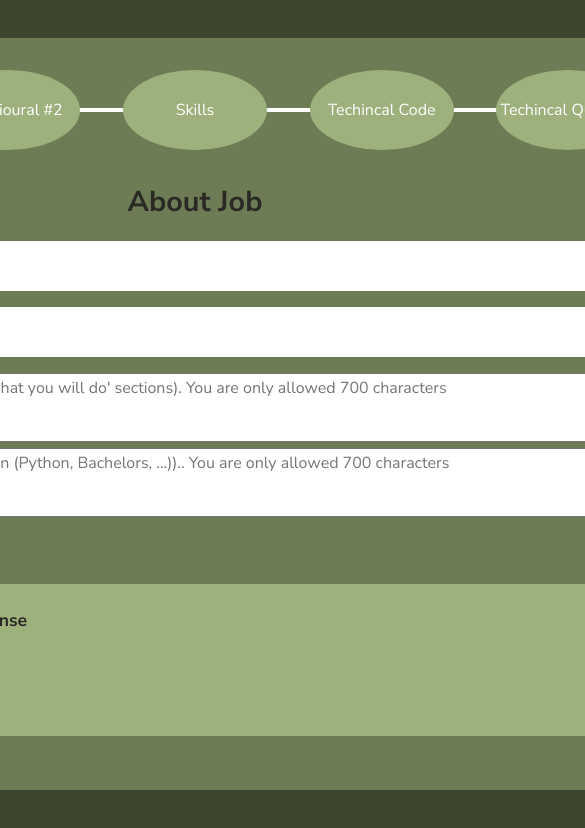
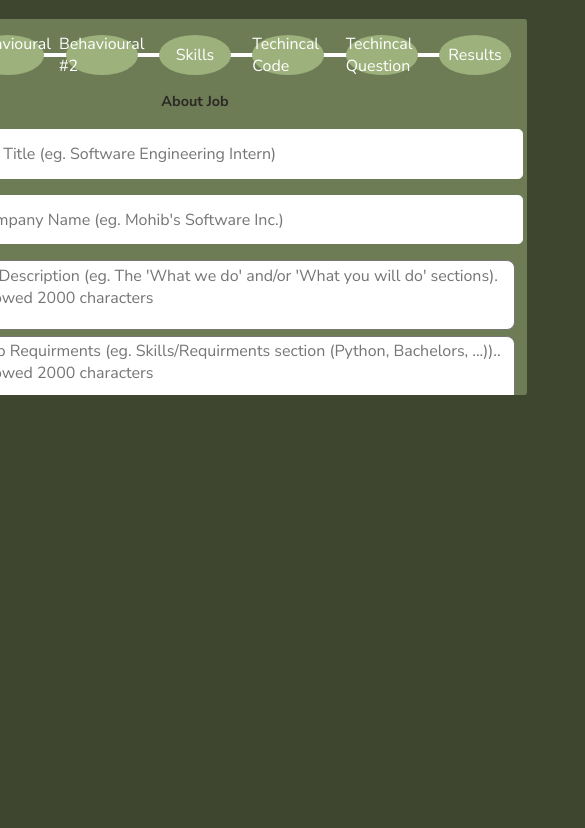
Before and after one commit to ImJehtts/Interview_Simulator, a React (Vite) app in the folder frontend/: page / in a window 390 px wide. Shown: the top 828 px of the page, 585 px wide, since content can reach past the window. Built offline with nearby package versions, Linux system fonts and the light colour scheme.

Commit message:
The previous request didn't work as intended but this should fix that.
If question does not load on component mount, try again a max of 3 times before letting user know.
Also made css styling for even smaller screens.
Made routing through env files.

```diff
--- a/frontend/src/components/Behavioural1.jsx
+++ b/frontend/src/components/Behavioural1.jsx
@@ -8,11 +8,13 @@ const Behavioural1 = ({pressedNext, jobData, overallRatingtoMain}) => {
     const [ratingnumber, setRatingnumber] = useState('0.0/5')
     const [feedback, setFeedback] = useState('')
     const [apirecieved, setApirecieved] = useState(0)
+    const backendUrl = import.meta.env.VITE_BACK_END_PORT
 
     useEffect(() => {
         const getquestion = async () =>{
-            let attempts = 0;
-            while (question === '' && attempts < 3){
+            let attempts = 0
+            let questionfetched = false
+            while (!questionfetched && attempts < 3){
                 try {
                     let prompt = `Act as an interview simulator for an icebreaker round. Based on the following details: Role Name:${jobData[0]} Company Name:${jobData[1]} Role Description:${jobData[2]}
                         Generate a behavioral interview question that is light, engaging, and non-technical. The goal is to help the interviewer get to know the candidate better
@@ -22,7 +24,7 @@ const Behavioural1 = ({pressedNext, jobData, overallRatingtoMain}) => {
                         Think of 3 potential questions and return only one that fits best for the role. A get to know of why you would want to hire them and less like a STAR question.
                         Respond in this strict JSON format (no additional information or text). Dont even label it as json:
                         {"question": "Your thoughtfully crafted icebreaker question here"}`
-                    const response = await axios.post('http://localhost:4800/OpenAi_routes/makequestion', {
+                    const response = await axios.post(`${backendUrl}/OpenAi_routes/makequestion`, {
                         jobData: jobData,
                         prompt: prompt,
                     });
@@ -34,7 +36,8 @@ const Behavioural1 = ({pressedNext, jobData, overallRatingtoMain}) => {
                         return acc + (index > 0 && index % 8 === 0 ? "\n" : " ") + word;
                     }, "")
 
-                        setQuestion(formattedQuestion);
+                        setQuestion(formattedQuestion)
+                        questionfetched = true
                     }else {
                         console.error('Failed to get question: ', response.statusText);
                     }
@@ -44,7 +47,7 @@ const Behavioural1 = ({pressedNext, jobData, overallRatingtoMain}) => {
                   }
                   attempts++;
             }
-            if (question === '') {
+            if (!questionfetched) {
                 setFeedback('Cannot get question, please try again later.');
             }
         }
@@ -76,7 +79,7 @@ const Behavioural1 = ({pressedNext, jobData, overallRatingtoMain}) => {
             Provide 2-4 lines of feedback and give a rating to one decimal point out of 5. Respond strictly in this JSON format (no additional information or text). Dont even label it as json:
             {"feedback": "Your feedback here", "rating": "Your rating here (example: 3.5/5)"}`
 
-            const response = await axios.post('http://localhost:4800/OpenAi_routes/recieveQfeedback', {
+            const response = await axios.post(`${backendUrl}/OpenAi_routes/recieveQfeedback`, {
                 question:question,
                 questionanswer:questionanswer,
                 jobData: jobData,
@@ -119,8 +122,8 @@ const Behavioural1 = ({pressedNext, jobData, overallRatingtoMain}) => {
                 <form>
                 <textarea type='text'
                 name="behaviouralanswer"
-                maxLength='2000'
-                placeholder="Please Answer the question on the left. You are only allowed 2000 characters "
+                maxLength='3000'
+                placeholder="Please Answer the question on the left. You are only allowed 3000 characters "
                 required onChange={handleChange}/>
             </form>
             </div>
--- a/frontend/src/components/Behavioural2.jsx
+++ b/frontend/src/components/Behavioural2.jsx
@@ -8,11 +8,13 @@ const Behavioural2 = ({pressedNext, jobData, overallRatingtoMain}) => {
     const [ratingnumber, setRatingnumber] = useState('0.0/5')
     const [feedback, setFeedback] = useState('')
     const [apirecieved, setApirecieved] = useState(0)
+    const backendUrl = import.meta.env.VITE_BACK_END_PORT
 
     useEffect(() => {
         const getquestion = async () => {
             let attempts = 0;
-            while (question === '' && attempts < 3) {
+            let questionfetched = false
+            while (!questionfetched && attempts < 3) {
                 try {
                     let prompt = `Act as an interview simulator for a behavioral round. Based on the following details: Role Name:${jobData[0]} Company Name:${jobData[1]}
                     Generate a behavioral interview question that follows the STAR (Situation, Task, Action, Result) model. The goal is to assess the candidate's past experiences in a structured way.
@@ -21,7 +23,7 @@ const Behavioural2 = ({pressedNext, jobData, overallRatingtoMain}) => {
                     DDO NOT ask techinical or hard-skill questions. If technical, ask open ended questions like how would you explain a technical concept to a non-technical person.
                     Respond in this strict JSON format (no additional information or text). Don't even label it as JSON:
                     {"question": "Your thoughtfully crafted STAR behavioral question here"}`
-                    const response = await axios.post('http://localhost:4800/OpenAi_routes/makequestion', {
+                    const response = await axios.post(`${backendUrl}/OpenAi_routes/makequestion`, {
                         jobData: jobData,
                         prompt: prompt,
                     });
@@ -33,7 +35,8 @@ const Behavioural2 = ({pressedNext, jobData, overallRatingtoMain}) => {
                         return acc + (index > 0 && index % 8 === 0 ? "\n" : " ") + word;
                     }, "")
 
-                        setQuestion(formattedQuestion);
+                        setQuestion(formattedQuestion)
+                        questionfetched = true
                     }else {
                         console.error('Failed to get question: ', response.statusText);
                     }
@@ -43,7 +46,7 @@ const Behavioural2 = ({pressedNext, jobData, overallRatingtoMain}) => {
                   }
                   attempts++;
             }
-            if (question === '') {
+            if (!questionfetched) {
                 setFeedback('Cannot get question, please try again later.');
             }
         };
@@ -69,7 +72,7 @@ const Behavioural2 = ({pressedNext, jobData, overallRatingtoMain}) => {
             Provide 2-4 lines of feedback and give a rating to one decimal point out of 5. Respond strictly in this JSON format (no additional information or text). Don't even label it as json:
             {"feedback": "Your feedback here", "rating": "Your rating here (example: 3.5/5)"}`
 
-            const response = await axios.post('http://localhost:4800/OpenAi_routes/recieveQfeedback', {
+            const response = await axios.post(`${backendUrl}/OpenAi_routes/recieveQfeedback`, {
                 question:question,
                 questionanswer:questionanswer,
                 jobData: jobData,
@@ -112,8 +115,8 @@ const Behavioural2 = ({pressedNext, jobData, overallRatingtoMain}) => {
                 <form>
                 <textarea type='text'
                 name="behaviouralanswer"
-                maxLength='2500'
-                placeholder="Please Answer the question on the left. You are only allowed 2500 characters (Follow the STAR model)"
+                maxLength='3000'
+                placeholder="Please Answer the question on the left. You are only allowed 3000 characters (Hint: Follow the STAR model)"
                 required onChange={handleChange}/>
             </form>
             </div>
--- a/frontend/src/components/Job_Form.jsx
+++ b/frontend/src/components/Job_Form.jsx
@@ -10,7 +10,8 @@ function Job_Description({pressedNext, jobDatatoMain}){
     const [jobDescription, setJobDescription] = useState('')
     const [jobRequirements, setJobRequirements] = useState('')
     const [apirecieved, setApirecieved] = useState(0)
-    const [feedback, setFeedback] = useState('')
+    const [feedback, setFeedback] = useState('(Please type out all responses. Do not use autofill)')
+    const backendUrl = import.meta.env.VITE_BACK_END_PORT
 
     const answers_submitted = async () =>{
         setFeedback('Loading...')
@@ -23,7 +24,7 @@ function Job_Description({pressedNext, jobDatatoMain}){
         data[3] = finalText3
 
         try {
-            const response = await axios.patch('http://localhost:4800/OpenAi_routes/trimjobinfo', {
+            const response = await axios.patch(`${backendUrl}/OpenAi_routes/trimjobinfo`, {
                 jobData: data,
             });
 
@@ -74,13 +75,13 @@ function Job_Description({pressedNext, jobDatatoMain}){
                 <textarea type='text'
                 name="jobDescription"
                 maxLength='2000'
-                placeholder="What is the Job Description (eg. The 'What we do' and/or 'What you will do' sections). You are only allowed 700 characters"
+                placeholder="What is the Job Description (eg. The 'What we do' and/or 'What you will do' sections). You are only allowed 2000 characters"
                 className="description_section"
                 required onChange={handleChange}/>
                 <textarea type='text'
                 name="jobRequirements"
                 maxLength='2000'
-                placeholder="What are the Job Requirments (eg. Skills/Requirments section (Python, Bachelors, ...)).. You are only allowed 700 characters "
+                placeholder="What are the Job Requirments (eg. Skills/Requirments section (Python, Bachelors, ...)).. You are only allowed 2000 characters "
                 className="requirments_section"
                 required onChange={handleChange}/>
             </form>
--- a/frontend/src/components/Techincalwordquestion.jsx
+++ b/frontend/src/components/Techincalwordquestion.jsx
@@ -8,11 +8,13 @@ const Techincalwordquestion = ({pressedNext, jobData, overallRatingtoMain, skill
     const [ratingnumber, setRatingnumber] = useState('0.0/5')
     const [feedback, setFeedback] = useState('')
     const [apirecieved, setApirecieved] = useState(0)
+    const backendUrl = import.meta.env.VITE_BACK_END_PORT
 
     useEffect(() => {
         const getquestion = async () => {
-            let attempts = 0;
-            while (question === '' && attempts < 3) {
+            let attempts = 0
+            let questionfetched = false
+            while (!questionfetched && attempts < 3) {
                 try {
                     let prompt = `Act as an interview simulator for a technical round. Based on the following details: Role Name:${jobData[0]} Role Description:${jobData[3]}
                     Generate a technical interview question that assesses the candidate's technical skills and problem-solving abilities.
@@ -25,7 +27,8 @@ const Techincalwordquestion = ({pressedNext, jobData, overallRatingtoMain, skill
                     Should be able to answer in 1 paragraph and the question should be 250 characters max.
                     Respond in this strict JSON format (no additional information or text). Don't even label it as JSON:
                     {"question": "Your thoughtfully crafted technical question here"}`
-                    const response = await axios.post('http://localhost:4800/OpenAi_routes/makequestion', {
+                    console.log(prompt)
+                    const response = await axios.post(`${backendUrl}/OpenAi_routes/makequestion`, {
                         jobData: jobData,
                         prompt: prompt,
                     })
@@ -38,6 +41,7 @@ const Techincalwordquestion = ({pressedNext, jobData, overallRatingtoMain, skill
                             }, "")
 
                         setQuestion(formattedQuestion)
+                        questionfetched = true
                     } else {
                         console.error('Failed to get question: ', response.statusText)
                     }
@@ -47,7 +51,7 @@ const Techincalwordquestion = ({pressedNext, jobData, overallRatingtoMain, skill
                 }
                 attempts++;
             }
-            if (question === '') {
+            if (!questionfetched) {
                 setFeedback('Cannot get question, please try again later.');
             }
         }
@@ -70,7 +74,7 @@ const Techincalwordquestion = ({pressedNext, jobData, overallRatingtoMain, skill
             Provide 2-4 lines of feedback and give a rating to one decimal point out of 5. Respond strictly in this JSON format (no additional information or text). Don't even label it as json:
             {"feedback": "Your feedback here", "rating": "Your rating here (example: 3.5/5)"}`
 
-            const response = await axios.post('http://localhost:4800/OpenAi_routes/recieveQfeedback', {
+            const response = await axios.post(`${backendUrl}/OpenAi_routes/recieveQfeedback`, {
                 question: question,
                 questionanswer: questionanswer,
                 jobData: jobData,
@@ -111,8 +115,8 @@ const Techincalwordquestion = ({pressedNext, jobData, overallRatingtoMain, skill
                 <form>
                     <textarea type='text'
                         name="technicalanswer"
-                        maxLength='2500'
-                        placeholder="Please Answer the question on the left. You are only allowed 2500 characters."
+                        maxLength='3000'
+                        placeholder="Please Answer the question on the left. You are only allowed 3000 characters."
                         required onChange={handleChange} />
                 </form>
             </div>
--- a/frontend/src/components/Techinical_Code.jsx
+++ b/frontend/src/components/Techinical_Code.jsx
@@ -12,11 +12,13 @@ const Techincal_Code = ({pressedNext, jobData, overallRatingtoMain, skills, lang
     const [ratingnumber, setRatingnumber] = useState('0.0/5')
     const [feedback, setFeedback] = useState('')
     const [apirecieved, setApirecieved] = useState(0)
+    const backendUrl = import.meta.env.VITE_BACK_END_PORT
 
     useEffect(() => {
-        const getquestion = async () => {
-            let attempts = 0;
-            while (question === '' && attempts < 3) {
+        const getquestion = async () =>{
+            let attempts = 0
+            let questionfetched = false
+            while (!questionfetched && attempts < 3) {
                 try {
                     let prompt = `Act as an interview simulator for an techinical coding round. Based on the following details: Role Name:${jobData[0]} Company Name:${jobData[1]} Role Description:${jobData[3]}
                         These leetcode topics they are comfortable with: ${skills} and this language: ${language}
@@ -37,7 +39,7 @@ const Techincal_Code = ({pressedNext, jobData, overallRatingtoMain, skills, lang
                         skills,
                         language
                     });
-                    const response = await axios.post('http://localhost:4800/OpenAi_routes/techcodequestion', {
+                    const response = await axios.post(`${backendUrl}/OpenAi_routes/techcodequestion`, {
                         jobData: jobData,
                         prompt: prompt,
                         skills: skills,
@@ -50,6 +52,7 @@ const Techincal_Code = ({pressedNext, jobData, overallRatingtoMain, skills, lang
                         setTestCase1Output(TestCase1Output)
                         setTestCase2Input(TestCase2Input)
                         setTestCase2Output(TestCase2Output)
+                        questionfetched = true
 
                     }else {
                         console.error('Failed to get question: ', response.statusText)
@@ -58,13 +61,13 @@ const Techincal_Code = ({pressedNext, jobData, overallRatingtoMain, skills, lang
                   } catch (error) {
                     console.error('Error submitting data:', error)
                   }
-                attempts++;
-            }
-            if (question === '') {
+                  attempts++;
+                }
+                if (!questionfetched) {
                 setFeedback('Cannot get question, please try again later.');
             }
-        };
-        getquestion();
+        }
+        getquestion()
       }, [])
 
 
@@ -84,7 +87,7 @@ const Techincal_Code = ({pressedNext, jobData, overallRatingtoMain, skills, lang
             Provide 2-4 lines of feedback and give a rating to one decimal point out of 5. Respond strictly in this JSON format (no additional information or text). Dont even label it as json:
             {"feedback": "Your feedback here", "rating": "Your rating here (example: 3.5/5)"}`
 
-            const response = await axios.post('http://localhost:4800/OpenAi_routes/techcodequestionfeedback', {
+            const response = await axios.post(`${backendUrl}/OpenAi_routes/techcodequestionfeedback`, {
                 prompt: prompt,
             })
             if (response.status === 200){
@@ -135,7 +138,7 @@ const Techincal_Code = ({pressedNext, jobData, overallRatingtoMain, skills, lang
                 <textarea type='text'
                 name="codequestionsanswer"
                 maxLength='3000'
-                placeholder="Please Answer the question on the left"
+                placeholder="Please Answer the question on the left. You are only allowed 3000 characters"
                 required onChange={handleChange}/>
             </form>
             </div>
--- a/frontend/src/index.css
+++ b/frontend/src/index.css
@@ -352,6 +352,7 @@ body {
 }
 
 
+/*Medium Size screens*/
 @media screen and (max-width: 2080px){
 
   body {
@@ -502,3 +503,149 @@ body {
 
 
 }
+
+/*Small Size screens*/
+@media screen and (max-width: 1040px) {
+
+  body {
+    min-height: 49vh;
+  }
+
+  .container {
+    width: 39.5rem;
+    height: 22.5rem;
+    padding: 0.5rem 1rem;
+    border-radius: 0.15rem;
+  }
+
+  .container .content h2 {
+    font-size: 0.9rem;
+    padding: 0.75rem 0;
+  }
+
+  .form-container h2 {
+    margin-bottom: -0.6rem;
+    margin-top: -0.25rem;
+  }
+
+  .progress_container {
+    margin: 0.5rem 0;
+  }
+
+  .progress_container::before {
+    height: 0.125rem;
+    width: 100%;
+    top: 50%;
+    transform: translateY(-50%);
+  }
+
+  .progress {
+    top: 50%;
+    transform: translateY(-50%);
+    height: 0.125rem;
+  }
+
+  .circle {
+    height: 2.5rem;
+    width: 4.5rem;
+  }
+
+  .btn {
+    border-radius: 0.25rem;
+    font-size: 0.75rem;
+    padding: 0.25rem 1.1rem;
+    height: 1.5rem;
+    width: 4.5rem;
+    margin-top: 13.5rem;
+    margin-left: 35rem;
+  }
+
+  .disabled {
+    border-radius: 0.25rem;
+    font-size: 0.75rem;
+    padding: 0.25rem 1.1rem;
+    height: 1.5rem;
+    width: 4.5rem;
+    margin-top: 0.1rem;
+    margin-left: 58rem;
+  }
+
+  .results {
+    width: 39.5rem;
+    border-radius: 0.15rem;
+    margin-top: 5.25rem;
+    max-height: 2.75rem;
+  }
+
+  .container .results h3 {
+    margin-top: -5.5rem;
+    font-size: 0.55rem;
+    padding: 0.75rem 0.25rem;
+  }
+
+  .container .results h4 {
+    font-size: 0.5rem;
+    padding: 1rem 0.25rem;
+    margin-top: -1.55rem;
+  }
+
+  .container .results .btn {
+    margin-top: 0.225rem;
+    margin-left: 34.75rem;
+    font-size: 0.625rem;
+  }
+
+  .submitbtn .btn {
+    margin-left: 35rem;
+    margin-top: -0.05rem;
+    margin-bottom: 0.7rem;
+    font-size: 0.625rem;
+  }
+
+  .topicscheckbox-item, .languagecheckbox-item {
+    font-size: 0.45rem;
+  }
+
+  .selections .submitbtn {
+    margin-top: -0.9rem;
+    margin-bottom: 4.875rem;
+  }
+
+  .codequestion-form h3 {
+    font-size: 0.55rem;
+  }
+
+  .wordquestions-form h3 {
+    font-size: 0.65rem;
+  }
+
+  .codequestion-form .testcases {
+    font-size: 0.5rem;
+    margin-top: 8rem;
+    margin-left: -14.35rem;
+  }
+
+  .codequestion-form .testcases h4 {
+    font-size: 0.55rem;
+  }
+
+  .codequestion-form form textarea {
+    margin-left: 11rem;
+    width: 32.5%;
+  }
+
+  .wordquestions-form form textarea {
+    margin-left: 4.75rem;
+    width: 40%;
+  }
+
+  .codequestion-form .submitbtn {
+    margin-top: -1.1rem;
+    margin-bottom: 5rem;
+  }
+
+  .custom-progress-bar {
+    height: 15rem;
+    width: 15rem;
+  }
+}
```
Also changed, not shown: 1 other file (tests, documents, lock files or other folders).
